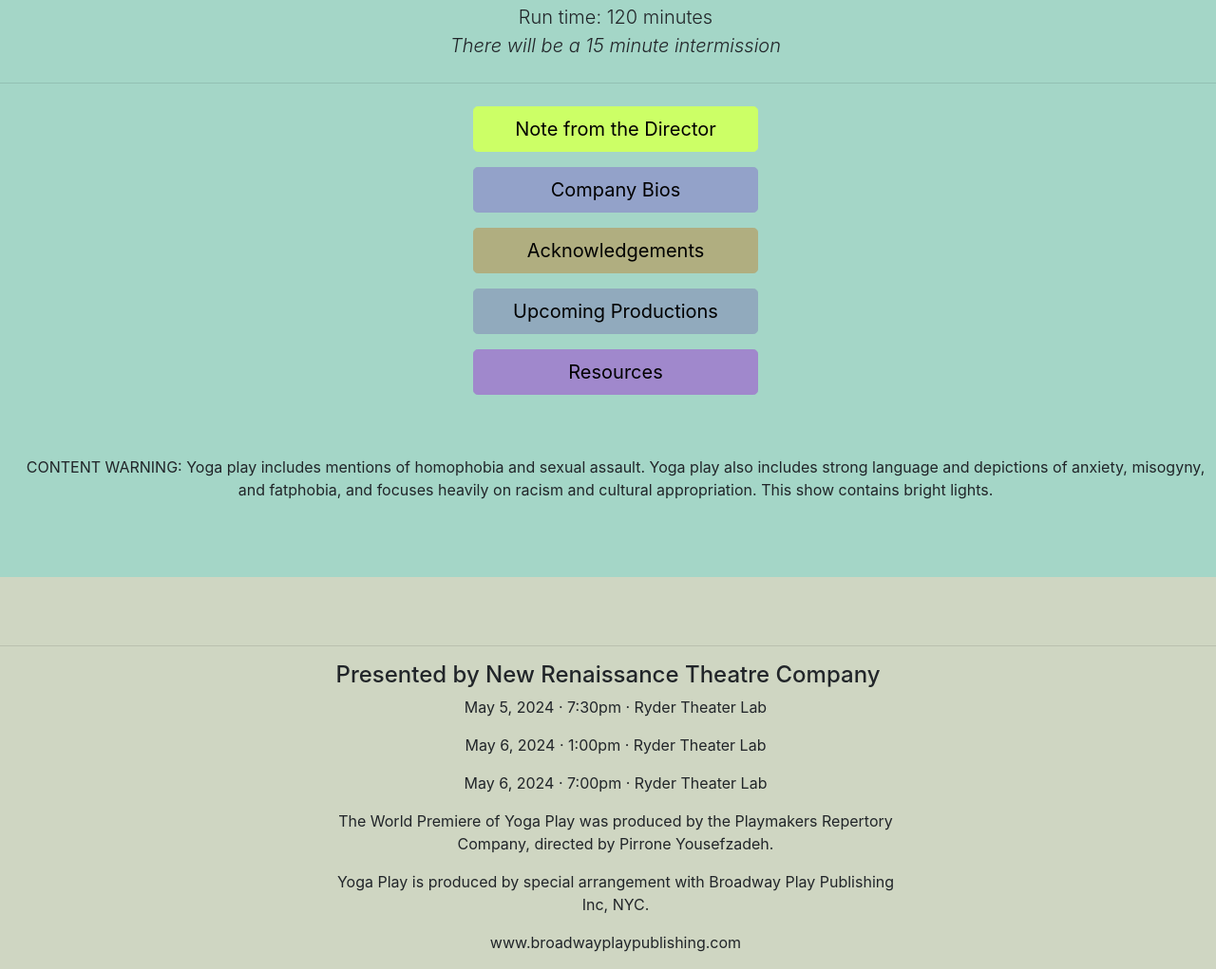
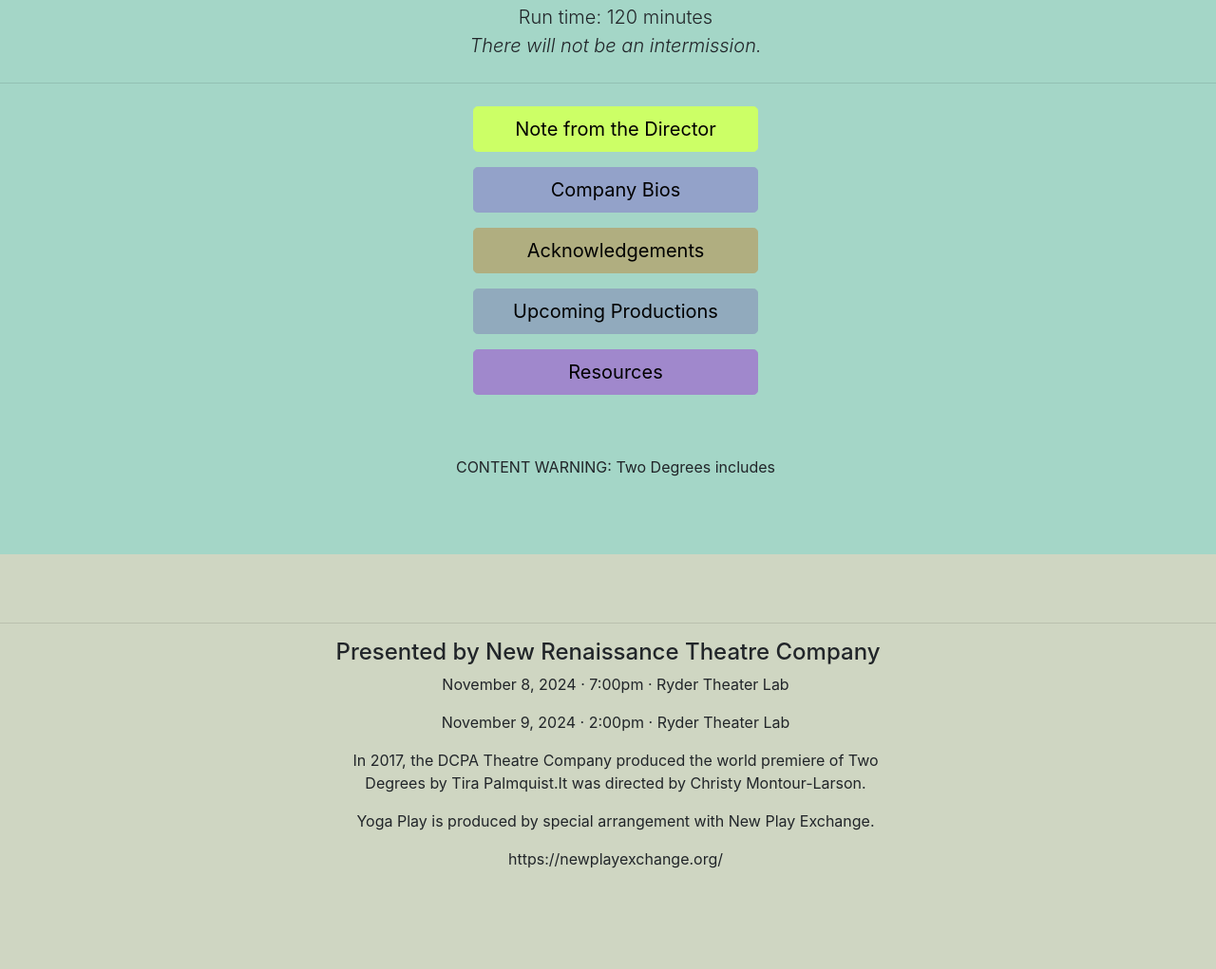
Before and after one commit to ellis9090/twode_program, a plain HTML site: page index.html in a window 1280 px wide. Shown: the part 253-1274 px from the top of the page at 95% size. After the commit the page ends 1186 px from the top, so only its background shows below. Drawn offline with Linux system fonts and the light colour scheme.

Commit message:
Update index.html

```diff
--- a/index.html
+++ b/index.html
@@ -4,7 +4,7 @@
     <meta charset="UTF-8">
     <meta http-equiv="X-UA-Compatible" content="IE=edge">
     <meta name="viewport" content="width=device-width, initial-scale=1">
-    <title>Yoga Play Program</title>
+    <title>Two Degrees Program</title>
 
     <!-- Bootstrap -->
     <link href="css/bootstrap-4.4.1.css" rel="stylesheet">
@@ -17,7 +17,7 @@
        <h1 class="display-4">Yoga Play</h1>
 		<h1 class="display-3">by Dipika Guha</h1><br>
 		<p class="lead"><strong>DIGITAL PROGRAM</strong></p>
-		<p class="lead">Run time: 120 minutes<br><i>There will be a 15 minute intermission</i></p>
+		<p class="lead">Run time: 120 minutes<br><i>There will not be an intermission.</i></p>
        <hr class="my-4">
        <p class="lead">
           <a class="btn btn-secondary btn-lg" href="note.html" role="button">Note from the Director</a>
@@ -33,7 +33,7 @@
 				<p class="lead">
           <a class="btn btn-info btn-lg" href="resources.html" role="button">Resources</a>
        </p>
-		<p><br><br>CONTENT WARNING: Yoga play includes mentions of homophobia and sexual assault. Yoga play also includes strong language and depictions of anxiety, misogyny, and fatphobia, and focuses heavily on racism and cultural appropriation. This show contains bright lights.</p>
+		<p><br><br>CONTENT WARNING: Two Degrees includes </p>
       </div>
 
        <br>
@@ -41,12 +41,11 @@
        <div class="row">
           <div class="text-center col-lg-6 offset-lg-3">
              <h4>Presented by New Renaissance Theatre Company</h4>
-			  <p>May 5, 2024 &middot; 7:30pm &middot; Ryder Theater Lab</p>
-		  	  <p>May 6, 2024 &middot; 1:00pm &middot; Ryder Theater Lab</p>
-		  	  <p>May 6, 2024 &middot; 7:00pm &middot; Ryder Theater Lab</p>
-			  <p>The World Premiere of Yoga Play was produced by the Playmakers Repertory Company, directed by Pirrone Yousefzadeh.</p>
-		  	  <p>Yoga Play is produced by special arrangement with Broadway Play Publishing Inc, NYC.</p>
-           <p> www.broadwayplaypublishing.com</p>
+			  <p>November 8, 2024 &middot; 7:00pm &middot; Ryder Theater Lab</p>
+		  	  <p>November 9, 2024 &middot; 2:00pm &middot; Ryder Theater Lab</p>
+			  <p>In 2017, the DCPA Theatre Company produced the world premiere of Two Degrees by Tira Palmquist.It was directed by Christy Montour-Larson.</p>
+		  	  <p>Yoga Play is produced by special arrangement with New Play Exchange.</p>
+           <p>https://newplayexchange.org/</p>
 
        </div>
 
```
